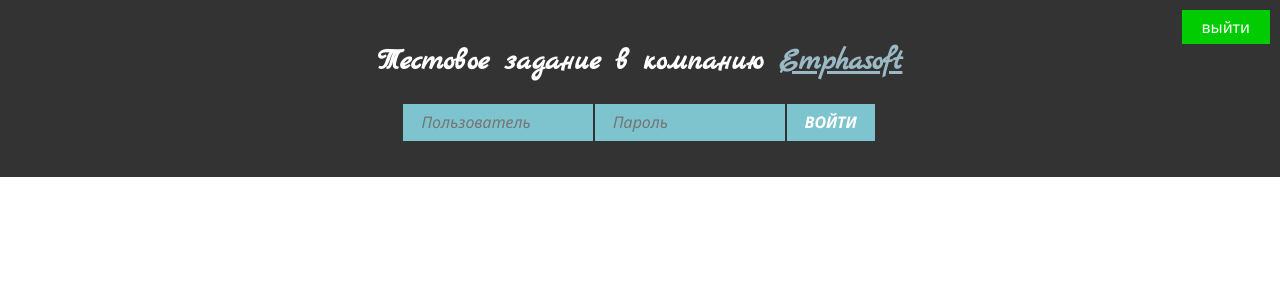
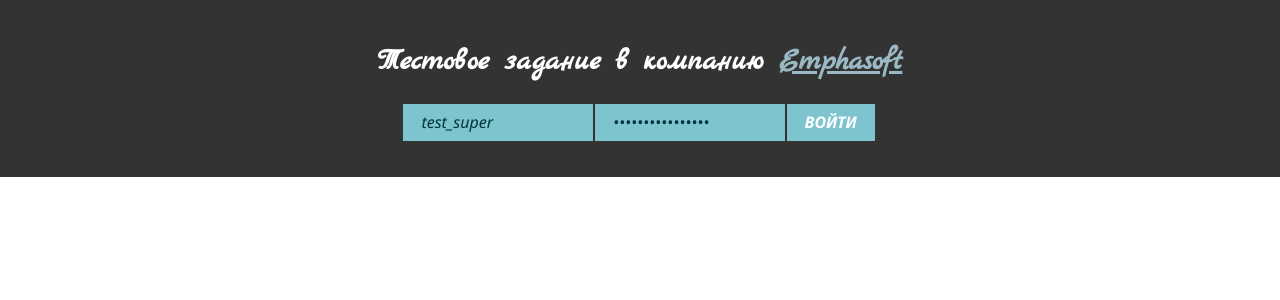
Before and after one commit to ryapisov/my_test_task, a React (Create React App) app: page / in a window 1280 px wide. Shown: the top 300 px of the page. Built offline with nearby package versions, Linux system fonts and the light colour scheme.

Commit message:
add submitHandler to component  Auth

```diff
--- a/src/app/App.css
+++ b/src/app/App.css
@@ -8,12 +8,12 @@
   font-family: 'Noto Sans', sans-serif;
 }
 
-.close{
+.token-message{
   padding: 8px 20px;
   position: fixed;
   top:10px;
   right:10px;
-  background-color: rgb(1, 204, 1);
+  background-color: rgb(197, 14, 14);
 }
 
 .wrapper{
--- a/src/app/App.js
+++ b/src/app/App.js
@@ -9,7 +9,6 @@ function App() {
   return (
     <Provider store={store}>
       <div className="App">
-        <div className="close">выйти</div>
         <div className="wrapper">
            <div className="newsletter">
             <h2 className="title">
--- /dev/null
+++ b/src/app/components/TokenMessage.js
@@ -0,0 +1,6 @@
+import React from 'react'
+
+const TokenMessage = ({text}) => {
+  return text ? <div className="token-message">Получен token: &nbsp;{text}</div> : null
+}
+export default TokenMessage
--- a/src/app/hooks/useLocalStorage.js
+++ b/src/app/hooks/useLocalStorage.js
@@ -1,6 +1,10 @@
 import React from 'react'
 
-// const [token, setToken] = useLocalStorage('token', 'foo data')
+/**
+ *  const [token, setToken] = useLocalStorage('token', 'foo data')
+ *
+ *
+ * */
 
 export const useLocalStorage = (key, initialValue='') => {
   const [value, setValue] = React.useState(()=>{
--- a/src/app/screens/Auth/index.js
+++ b/src/app/screens/Auth/index.js
@@ -1,16 +1,24 @@
 import React from 'react'
 import ErrorMessage from '../../components/ErrorMessage'
+import TokenMessage from '../../components/TokenMessage'
 import useInputValidation from '../../hooks/useInputValidation'
 
-const Auth = () => {
-  const userName = useInputValidation('', {isEmpty:true, minLength:3, isUserName:true}, 'username')
-  const password = useInputValidation('', {isEmpty:true, minLength:5, maxLength:30}, 'password')
+const Auth = () => { // {username:'test_super', password:'Nf<U4f<rDbtDxAPn'}
+  const userName = useInputValidation('test_super', {isEmpty:true, minLength:3, isUserName:true}, 'username')
+  const password = useInputValidation('Nf<U4f<rDbtDxAPn', {isEmpty:true, minLength:5, maxLength:30}, 'password')
+
+  const submitHandler = (e) => {
+    e.preventDefault()
+    // TODO
+    alert('отправка формы')
+  }
 
   return (
     <div>
-      <form>
-        <ErrorMessage text={userName.isDirty && userName.message} />
-        <ErrorMessage text={password.isDirty && password.message} />
+      {false && <TokenMessage text={'sadf'} />}
+      <ErrorMessage text={userName.isDirty && userName.message} />
+      <ErrorMessage text={password.isDirty && password.message} />
+      <form onSubmit={(e)=>submitHandler(e)}>
         <input
           value={userName.value}
           onBlur={(e)=> userName.onBlur(e)}
@@ -28,7 +36,6 @@ const Auth = () => {
         />
         <button
           type="submit"
-          onClick={()=>{}}
           disabled={!userName.inputValid || !password.inputValid}
         >Войти
         </button>
```
Also changed, not shown: 1 other file (tests, documents, lock files or other folders).
